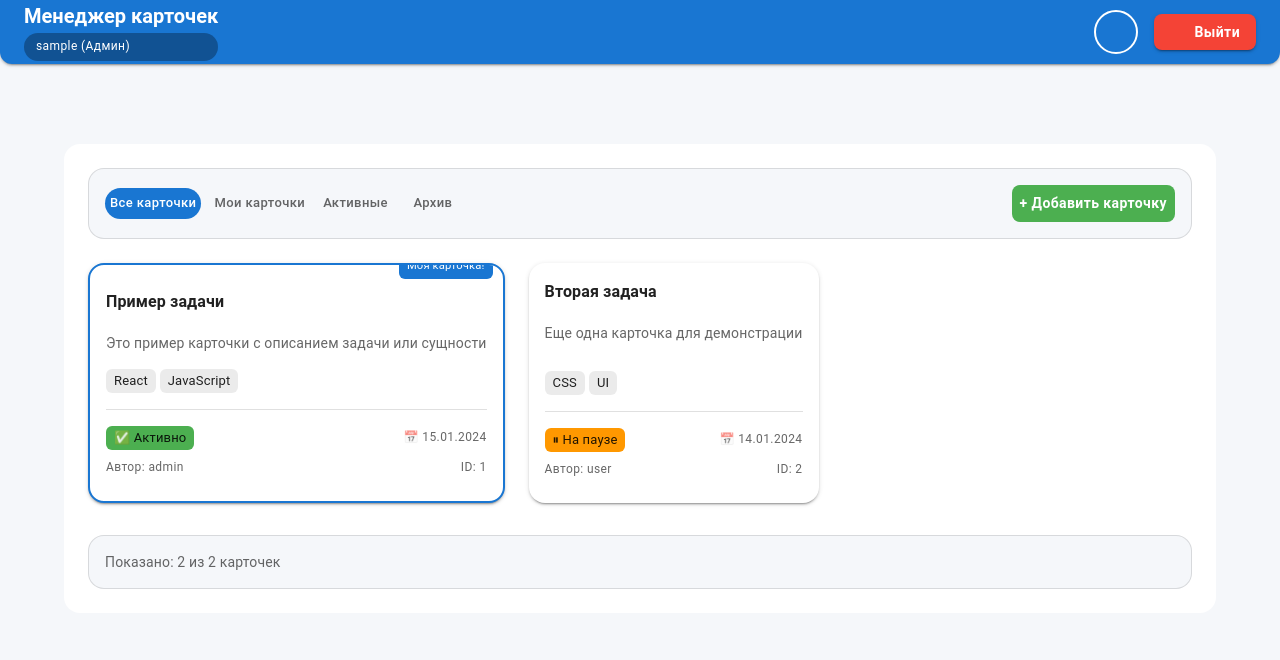
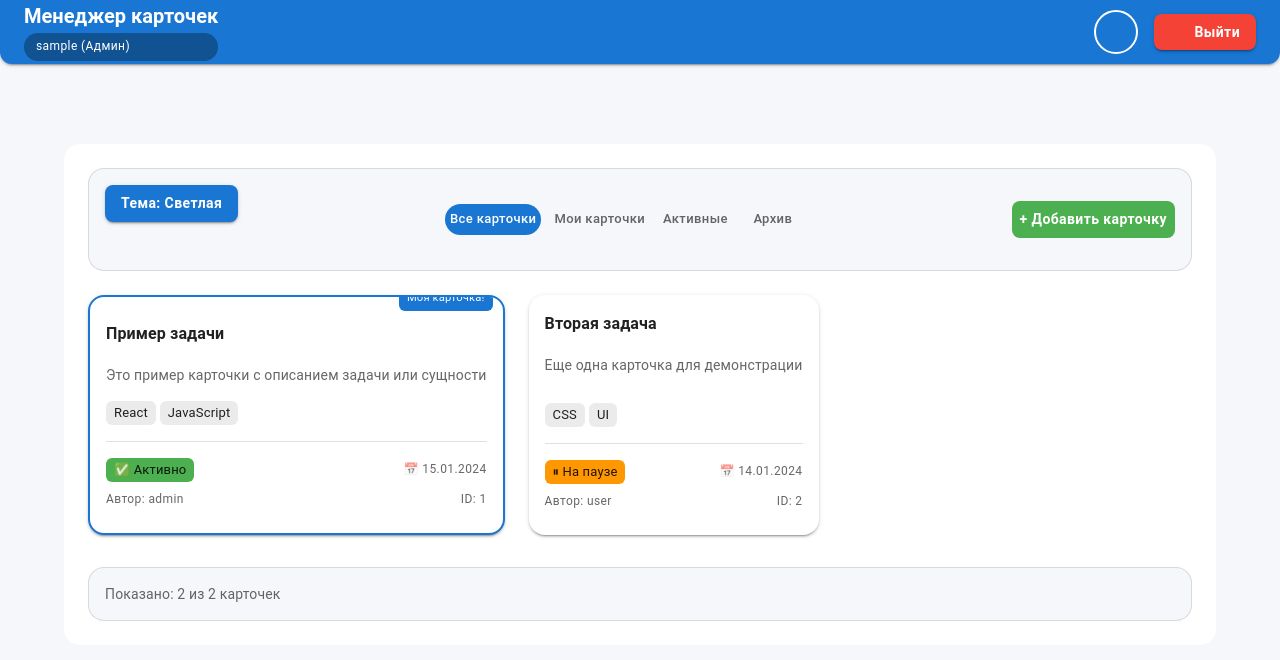
Before and after one commit to xDefox/React_Game, a React (Create React App) app: page / in a window 1280 px wide. Shown: the top 660 px of the page. Built offline with nearby package versions, Linux system fonts and the light colour scheme; sample sign-in values are in the browser's storage; some icons are missing.

Commit message:
кнопка без копания

```diff
--- a/src/pages/dashboardPage/DashboardPage.js
+++ b/src/pages/dashboardPage/DashboardPage.js
@@ -6,23 +6,28 @@ import {
   PageContainer,
   FilterButton,
   AddButton,
-  GradientTypography,
 } from '../../theme';
 import {
   Box,
   Grid,
   CircularProgress,
   Typography,
+  Button,
 } from '@mui/material';
 import { fetchCards, addNewCard, removeCard, updateCard } from '../../store/slices/CardsSlice.js';
 import Card from './components/card/Card.js';
 import AddCardForm from './components/addCardForm/AddCardForm.js';
 import DeleteConfirmationModal from '../../components/modal/deleteModal/DeleteConfirmationModal';
 
+import { useTheme } from '../../theme/themeContext/ThemeContext';
+
 const DashboardPage = () => {
+  const { mode, toggleTheme } = useTheme();
   const dispatch = useDispatch();
   const { user, isAuthenticated } = useSelector(state => state.auth);
   const { items: cards, isLoading } = useSelector(state => state.cards);
+
+
 
   const [showForm, setShowForm] = useState(false);
   const [showDeleteModal, setShowDeleteModal] = useState(false);
@@ -71,6 +76,37 @@ const DashboardPage = () => {
     dispatch(updateCard(updatedCard));
   };
 
+  const MuiStandardButton = () => {
+  const { toggleTheme, mode } = useTheme();
+
+  return (
+    <Box sx={{ p: 3, border: '1px solid', borderColor: 'divider', borderRadius: 2, mb: 3 }}>
+      <Typography variant="subtitle2" sx={{ mb: 2 }}>
+        Стандартные MUI маркеры (без ручной настройки цветов):
+      </Typography>
+
+      <Button
+        variant="contained"
+        color="primary"      // Ключ: MUI сам выберет цвет из палитры primary
+        onClick={toggleTheme}
+        sx={{
+          // Используем только системные токены
+          bgcolor: 'secondary.main',
+          color: 'secondary.contrastText', // Автоматически подберет контрастный текст
+          '&:hover': {
+            bgcolor: 'secondary.dark',
+          },
+          // Элемент будет менять цвет, так как 'divider' меняется в getTheme
+          border: '1px solid',
+          borderColor: 'divider'
+        }}
+      >
+        Переключить тему (сейчас: {mode})
+      </Button>
+    </Box>
+  );
+};
+
   const filteredCards = cards.filter(card => {
     if (filter === 'my') return card.author === user.username || card.isMine;
     if (filter === 'active') return card.status === 'active';
@@ -102,6 +138,15 @@ const DashboardPage = () => {
           border: 1,
           borderColor: 'divider'
         }}>
+          <Box sx={{ mb: 4, display: 'flex', justifyContent: 'center' }}>
+          <Button
+            variant="contained"
+            color="primary"   // Чистый MUI: цвет берется из палитры автоматически
+            onClick={toggleTheme}
+          >
+            Тема: {mode === 'light' ? 'Светлая' : 'Темная'}
+          </Button>
+        </Box>
           <Box sx={{ display: 'flex', gap: 1, flexWrap: 'wrap' }}>
             {filterButtons.map((btn) => (
               <FilterButton
```
